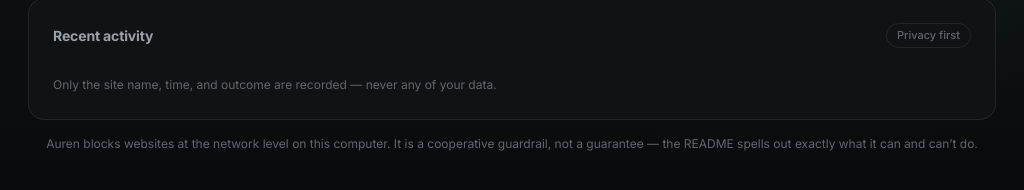
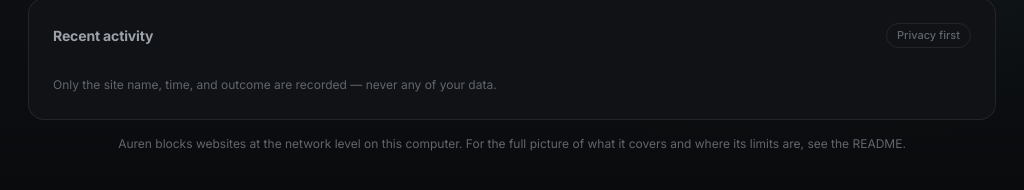
Before and after one commit to yuvaang13/Auren, an Electron app: page src/renderer/index.html in a window 1024 px wide. Shown: the part 826-1016 px from the top of the page. Drawn offline with Linux system fonts and the light colour scheme; no server answers.

Commit message:
Reframe docs and slogan to lead with protection; keep honest limits in dedicated sections

```diff
--- a/package.json
+++ b/package.json
@@ -3,7 +3,7 @@
   "productName": "auren",
   "version": "0.4.0",
   "private": true,
-  "description": "Auren — system-wide DNS-level website blocking for AI-agent guardrails. Not an adversarial-proof security boundary.",
+  "description": "Auren — system-wide network-level protection for AI-agent sessions: block websites, apps, terminal access, and autofill from one biometric-gated switch.",
   "license": "Apache-2.0",
   "main": "src/main.js",
   "scripts": {
--- a/src/renderer/index.html
+++ b/src/renderer/index.html
@@ -208,7 +208,7 @@
     </div>
 
     <footer class="footer-note">
-      Auren blocks websites at the network level on this computer. It is a cooperative guardrail, not a guarantee &mdash; the README spells out exactly what it can and can&rsquo;t do.
+      Auren blocks websites at the network level on this computer. For the full picture of what it covers and where its limits are, see the README.
     </footer>
   </main>
 
```
Also changed, not shown: README.md.
